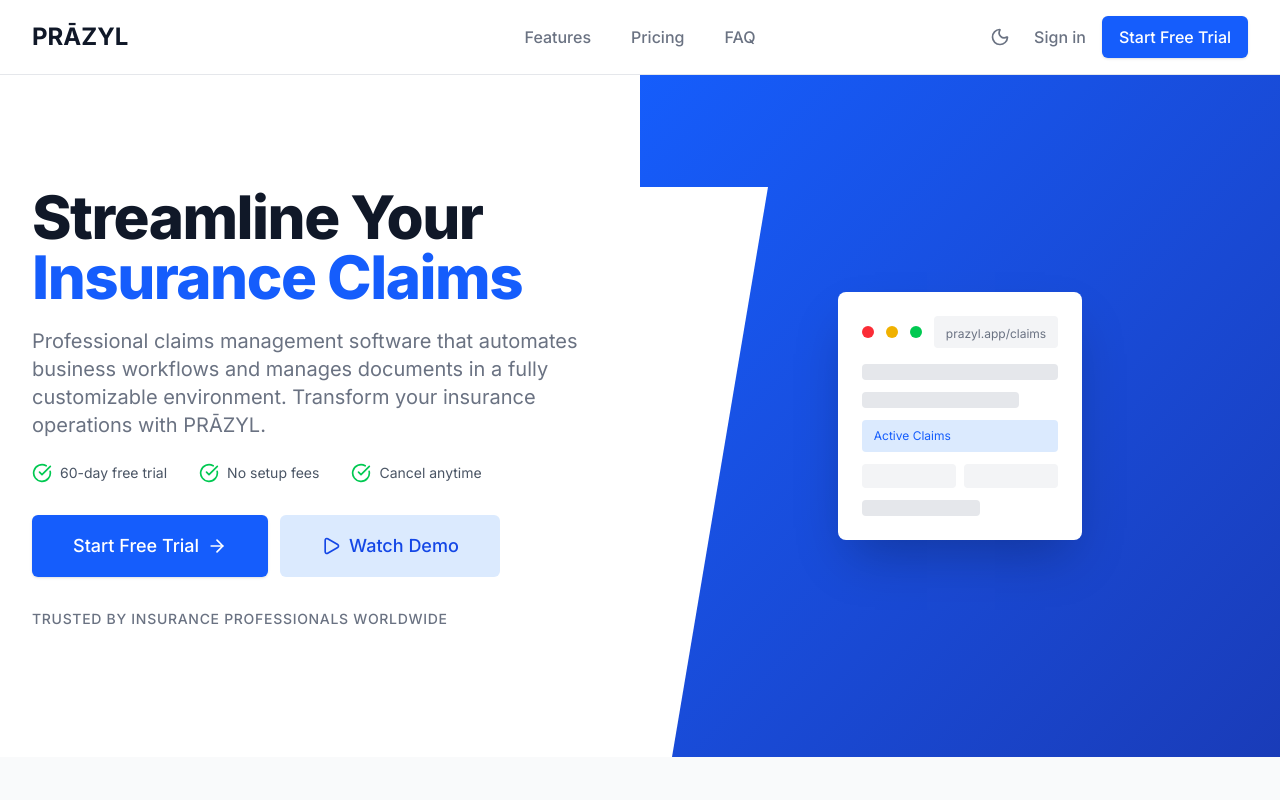
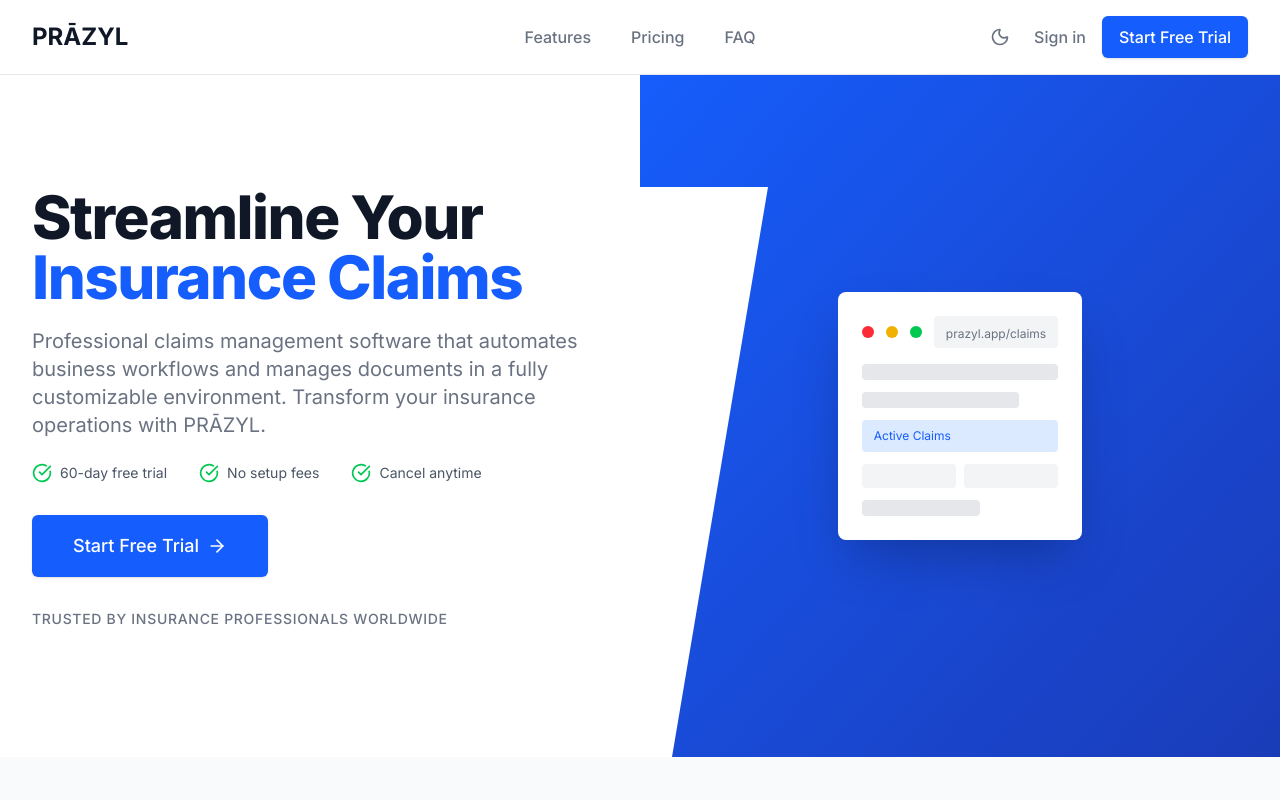
Before and after one commit to prazyl/prazyl-website, a Next.js app: page / in a window 1280 px wide. Shown: the top 800 px of the page. Built offline with nearby package versions, Linux system fonts and the light colour scheme.

Commit message:
Remove Watch Demo button from hero section

```diff
--- a/app/components/HeroSection.tsx
+++ b/app/components/HeroSection.tsx
@@ -1,7 +1,7 @@
 'use client';
 
 import Link from 'next/link';
-import { ArrowRight, Play, CheckCircle } from 'lucide-react';
+import { ArrowRight, CheckCircle } from 'lucide-react';
 
 export default function HeroSection() {
   return (
@@ -54,12 +54,6 @@ export default function HeroSection() {
                     <ArrowRight className="ml-2 h-5 w-5 group-hover:translate-x-1 transition-transform" />
                   </Link>
                 </div>
-                <div className="mt-3 sm:mt-0 sm:ml-3">
-                  <button className="w-full flex items-center justify-center px-8 py-3 border border-transparent text-base font-medium rounded-md text-blue-700 dark:text-blue-400 bg-blue-100 dark:bg-slate-800 hover:bg-blue-200 dark:hover:bg-slate-700 md:py-4 md:text-lg md:px-10 transition-colors group">
-                    <Play className="mr-2 h-5 w-5" />
-                    Watch Demo
-                  </button>
-                </div>
               </div>
 
               {/* Trust indicators */}
```
